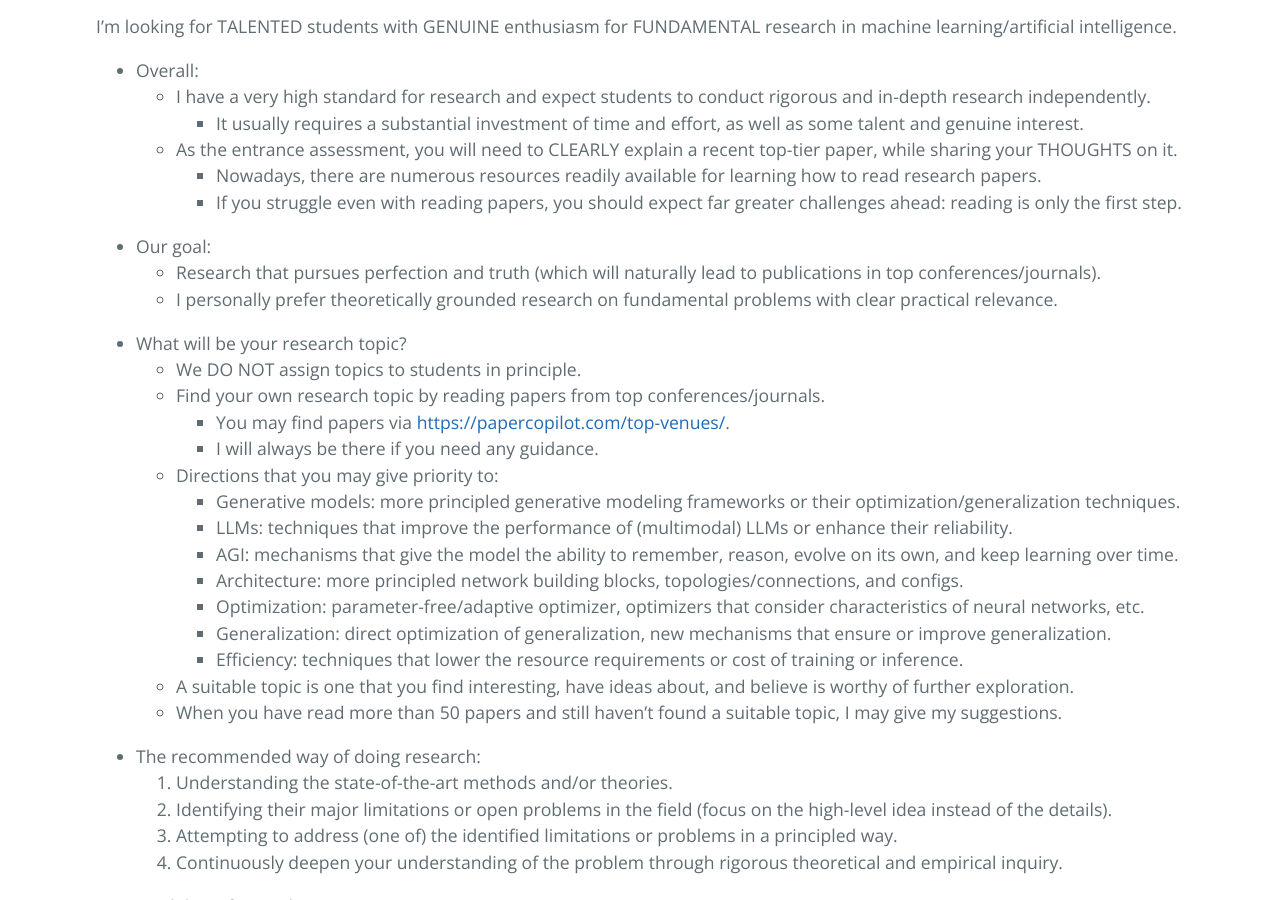
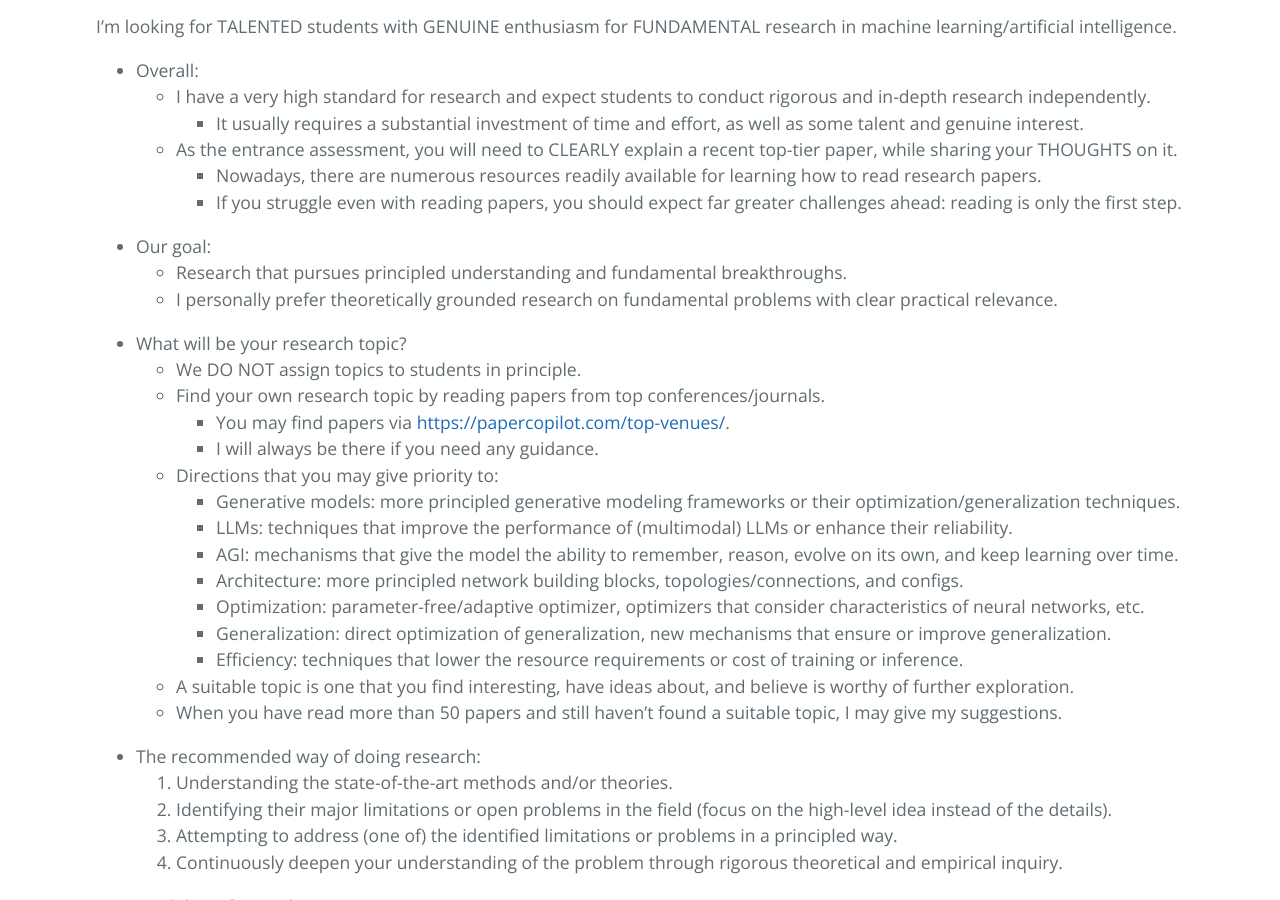
Before and after one commit to ZhimingZhou/zhimingzhou.github.io, a Jekyll site: the page built from _posts/2020-12-09-Prospective-Students.md, in a window 1280 px wide and 900 px high, scrolled down 468 px. Built offline with Jekyll 4.4.1, drawn with Linux system fonts in a browser that asks for light colours.

Commit message:
Update 2020-12-09-Prospective-Students.md

```diff
--- a/_posts/2020-12-09-Prospective-Students.md
+++ b/_posts/2020-12-09-Prospective-Students.md
@@ -20,7 +20,7 @@ I’m looking for TALENTED students with GENUINE enthusiasm for FUNDAMENTAL rese
 
 <!--  -->
 - Our goal:
-	- Research that pursues perfection and truth (which will naturally lead to publications in top conferences/journals).
+	- Research that pursues principled understanding and fundamental breakthroughs.
 	- I personally prefer theoretically grounded research on fundamental problems with clear practical relevance.
 
 <!--  -->
```
